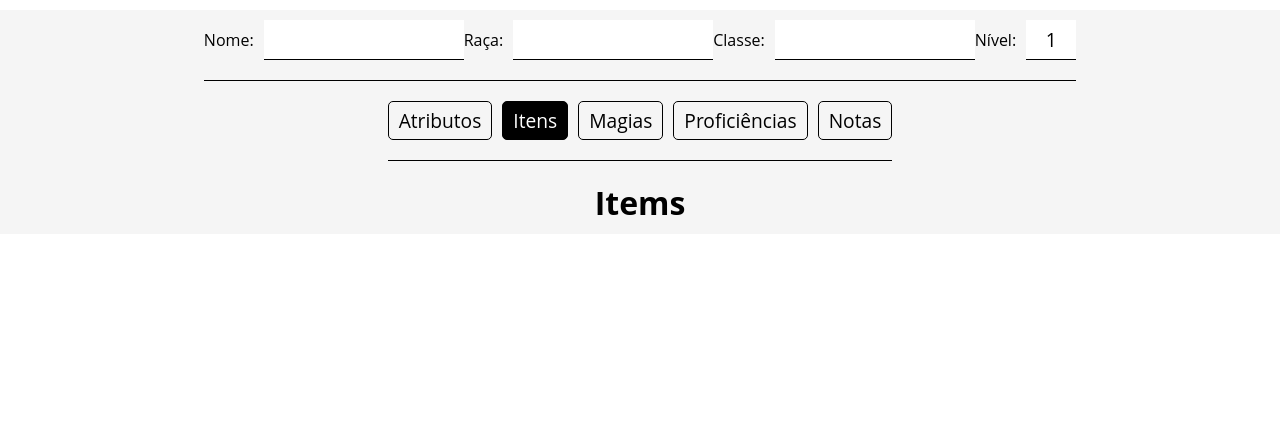
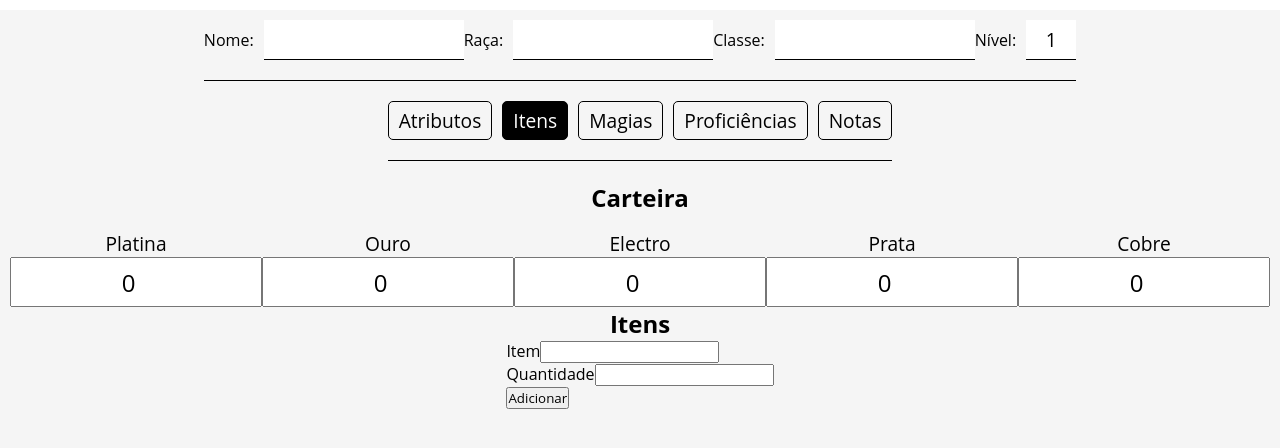
Before and after one commit to R-Takashi/Ficha-Personagem-D-D-5e, a React (Create React App) app in the folder dnd-charsheet/: page / in a window 1280 px wide. Both pictures are taken after a click on the item "Itens". Shown: the top 448 px of the page. Built offline with nearby package versions, Linux system fonts and the light colour scheme.

Commit message:
feat(tab Items): implements tab item with, currency, list items, basic css

```diff
--- a/dnd-charsheet/src/Context/AppProvider.js
+++ b/dnd-charsheet/src/Context/AppProvider.js
@@ -56,6 +56,14 @@ export default function AppProvider({ children }) {
       { name: 'Persuasão', value: attributes[5].mod, prof: false },
     ],
   });
+  const [currency, setCurrency] = useState({
+    platinum: 0,
+    gold: 0,
+    electrum: 0,
+    silver: 0,
+    copper: 0,
+  });
+  const [listItems, setListItems] = useState([]);
 
   useEffect(() => {
     const bonus = Math.floor((level - 1) / 4) + 2;
@@ -102,7 +110,9 @@ export default function AppProvider({ children }) {
     proficiencyBonus,
     lifePoints, setLifePoints,
     movement, setMovement,
-    skills, setSkills
+    skills, setSkills,
+    currency, setCurrency,
+    listItems, setListItems,
   };
 
 
--- a/dnd-charsheet/src/components/AllTabs/Attributes.tsx
+++ b/dnd-charsheet/src/components/AllTabs/Attributes.tsx
@@ -23,8 +23,6 @@ const CardAttributeStyle = styled.div`
     font-size: 1.2rem;
   }
 
-
-
   div {
     display: flex;
     width: 100%;
@@ -36,10 +34,26 @@ const CardAttributeStyle = styled.div`
 
     }
 
-    .prof {
+    .SaveProf {
       width: 50%;
       display: flex;
       justify-content: space-around;
+      flex-direction: column;
+      align-items: center;
+    }
+
+    .CheckSave {
+      display: flex;
+      justify-content: space-around;
+      align-items: center;
+      width: 80%;
+    }
+
+    .Mod {
+      width: 50%;
+      display: flex;
+      justify-content: space-around;
+      flex-direction: column;
       align-items: center;
     }
   }
@@ -361,7 +375,7 @@ export default function Attributes() {
               onChange={ changeAttribute }
             />
             <div>
-              <p>
+              <p className='Mod'>
                 <span>Mod</span>
                 { attribute.mod > 0 ?
                   <span>{` +${ attribute.mod }`}</span> :
@@ -369,10 +383,11 @@ export default function Attributes() {
                 }
               </p>
 
-              <p className='prof'>
-                <span>Salvaguarda</span>
-                <label htmlFor={ attribute.name }>
+              <p className='SaveProf'>
+                <label htmlFor={ attribute.name } className='CheckSave'>
+                    <p>Salvaguarda</p>
                       <input
+                        id={ attribute.name }
                         name={ attribute.name }
                         type="checkbox"
                         checked={ attribute.prof }
@@ -389,7 +404,7 @@ export default function Attributes() {
         )) }
       </section>
 
-      <h3>Perícias</h3>
+      <h3 className='TitleSkills'>Perícias</h3>
 
       <section className='SkillsSection'>
 
@@ -400,6 +415,7 @@ export default function Attributes() {
               <p>{ skill.name }</p>
               <p>{ skill.value }</p>
               <input
+                id={ skill.name }
                 name={ skill.name }
                 type="checkbox"
                 checked={ skill.prof }
@@ -417,6 +433,7 @@ export default function Attributes() {
               <p>{ skill.name }</p>
               <p>{ skill.value }</p>
               <input
+                id={ skill.name }
                 name={ skill.name }
                 type="checkbox"
                 checked={ skill.prof }
@@ -433,6 +450,7 @@ export default function Attributes() {
               <p>{ skill.name }</p>
               <p>{ skill.value }</p>
               <input
+                id={ skill.name }
                 name={ skill.name }
                 type="checkbox"
                 checked={ skill.prof }
@@ -449,6 +467,7 @@ export default function Attributes() {
               <p>{ skill.name }</p>
               <p>{ skill.value }</p>
               <input
+                id={ skill.name }
                 name={ skill.name }
                 type="checkbox"
                 checked={ skill.prof }
@@ -465,6 +484,7 @@ export default function Attributes() {
               <p>{ skill.name }</p>
               <p>{ skill.value }</p>
               <input
+                id={ skill.name }
                 name={ skill.name }
                 type="checkbox"
                 checked={ skill.prof }
--- a/dnd-charsheet/src/components/AllTabs/Items.tsx
+++ b/dnd-charsheet/src/components/AllTabs/Items.tsx
@@ -1,15 +1,149 @@
 import React, { useContext } from 'react'
 import AppContext from '../../Context/AppContext'
+import styled from 'styled-components'
+import CardItem from './Items/CardItem';
+
+const ItemsS = styled.div`
+  display: flex;
+  flex-direction: column;
+  align-items: center;
+  justify-content: center;
+  width: 100%;
+
+  .ItemContainer {
+    display: flex;
+    flex-direction: column;
+    align-items: center;
+    justify-content: center;
+    width: 80%;
+  }
+
+  ul {
+    display: flex;
+    align-items: center;
+    justify-content: center;
+    flex-wrap: wrap;
+    width: 100%;
+    margin: 1rem 0;
+    padding: 1rem;
+    gap: 5%;
+  }
+
+
+`;
+
+const CurrencyS = styled.section`
+  display: flex;
+  flex-direction: column;
+
+  .Currency-Container {
+    display: flex;
+    flex-direction: row;
+    justify-content: space-between;
+    align-items: center;
+    width: 100%;
+  }
+
+  .Currency-Container-Item {
+    display: flex;
+    flex-direction: column;
+    align-items: center;
+    justify-content: center;
+    width: 20%;
+  }
+
+  input {
+    width: 100%;
+    text-align: center;
+    height: 50px;
+    font-size: 1.5rem;
+  }
+
+  label {
+    font-size: 1.2rem;
+  }
+
+  h2 {
+    font-size: 1.5rem;
+    margin-bottom: 1rem;
+    text-align: center;
+  }
+`;
+
+type TItem = {
+  name: string;
+  quantity: string;
+  toEdit: boolean;
+}
 
 export default function Items() {
-  const { contentTab, tab } = useContext(AppContext);
+  const { tab, listItems, setListItems, currency, setCurrency } = useContext(AppContext);
+  const [item, setItem] = React.useState<TItem>({ name: '', quantity: '', toEdit: false });
 
   if (tab !== 'Itens') return null;
 
+  const addItem = () => {
+    setListItems([...listItems, item]);
+    return setItem({ name: '', quantity: '', toEdit: false });
+  }
+
   return (
-    <div>
-      {/* { contentTab } */}
-      <h1>Items</h1>
-    </div>
+    <ItemsS>
+
+      <CurrencyS>
+        <h2>Carteira</h2>
+        <div className='Currency-Container'>
+          <div className='Currency-Container-Item'>
+            <label htmlFor='pp'>Platina</label>
+            <input type='number' id='pp' value={currency.platinum} onChange={(e) => setCurrency({ ...currency, platinum: Number(e.target.value) })} />
+          </div>
+          <div className='Currency-Container-Item'>
+            <label htmlFor='gp'>Ouro</label>
+            <input type='number' id='gp' value={currency.gold} onChange={(e) => setCurrency({ ...currency, gold: Number(e.target.value) })} />
+          </div>
+          <div className='Currency-Container-Item'>
+            <label htmlFor='ep'>Electro</label>
+            <input type='number' id='ep' value={currency.electrum} onChange={(e) => setCurrency({ ...currency, electrum: Number(e.target.value) })} />
+          </div>
+          <div className='Currency-Container-Item'>
+            <label htmlFor='sp'>Prata</label>
+            <input type='number' id='sp' value={currency.silver} onChange={(e) => setCurrency({ ...currency, silver: Number(e.target.value) })} />
+          </div>
+          <div className='Currency-Container-Item'>
+            <label htmlFor='cp'>Cobre</label>
+            <input type='number' id='cp' value={currency.copper} onChange={(e) => setCurrency({ ...currency, copper: Number(e.target.value) })} />
+          </div>
+        </div>
+      </CurrencyS>
+
+      <div className='ItemContainer'>
+        <h2>Itens</h2>
+
+          <div>
+          <div>
+            <label htmlFor='item'>Item</label>
+            <input type='text' id='item' value={item.name} onChange={(e) => setItem({ ...item, name: e.target.value })} />
+          </div>
+          <div>
+            <label htmlFor='quantity'>Quantidade</label>
+            <input type='text' id='quantity' value={item.quantity} onChange={(e) => setItem({ ...item, quantity: e.target.value })} />
+          </div>
+            <button
+              type='button'
+              onClick={() => addItem()}
+            >Adicionar</button>
+          </div>
+          <ul>
+            {listItems.map((item: TItem, index: number) => (
+              <CardItem
+                key={index}
+                index={index}
+                {...item}
+              />
+            ))}
+          </ul>
+
+      </div>
+    </ItemsS>
   )
 }
--- /dev/null
+++ b/dnd-charsheet/src/components/AllTabs/Items/CardItem.tsx
@@ -0,0 +1,110 @@
+import React, { useContext } from 'react'
+import AppContext from '../../../Context/AppContext'
+import styled from 'styled-components'
+
+const CardItemS = styled.li`
+  display: flex;
+  flex-direction: row;
+  align-items: center;
+  justify-content: space-around;
+  width: 50%;
+  margin: 1rem 0;
+  padding: 1rem;
+  border: 1px solid black;
+  border-radius: 5px;
+`;
+
+type TItemProps = {
+  index: number;
+  name: string;
+  quantity: string;
+  toEdit?: boolean;
+}
+
+type TItemEdit = {
+  name: string;
+  quantity: string;
+}
+
+
+export default function CardItem(props: TItemProps) {
+  const { index, name, quantity, toEdit} = props;
+  const { listItems, setListItems } = useContext(AppContext);
+  const [editItem, setEditItem] = React.useState<TItemEdit>({ name: '', quantity: '' });
+
+  const handleRemoveItem = (index: number) => {
+    setListItems(listItems.filter((_: any, i: number) => i !== index))
+  }
+
+  const handleEditItem = (index: number) => {
+    if (toEdit) {
+      const newItem = {
+        name: editItem.name,
+        quantity: editItem.quantity,
+        toEdit: false
+      }
+
+      const updatedList = [...listItems];
+      updatedList[index] = newItem;
+      return setListItems(updatedList);
+    }
+
+    setEditItem({
+      name,
+      quantity
+    })
+
+    setListItems(listItems.map((item: any, i: number) => {
+      if (i === index) {
+        return {
+          ...item,
+          toEdit: !item.toEdit
+        }
+      }
+
+      return item;
+    }))
+  }
+
+
+  return (
+    <CardItemS>
+      {
+        toEdit ? (
+          <div>
+            <input
+              type="text"
+              value={editItem.name}
+              onChange={(e) => setEditItem({ ...editItem, name: e.target.value })}
+            />
+            <input
+              type="text"
+              value={editItem.quantity}
+              onChange={(e) => setEditItem({ ...editItem, quantity: e.target.value })}
+            />
+          </div>
+        ) : (
+          <div>
+            <h3>{name}</h3>
+            <h3>{quantity}</h3>
+          </div>
+        )
+      }
+
+      <button
+        type='button'
+        onClick={() => handleEditItem(index)}
+      >
+        {toEdit ? 'Save' : 'Edit'}
+      </button>
+
+      <button
+        type='button'
+        onClick={() => handleRemoveItem(index)}
+      >
+        Delete
+      </button>
+
+    </CardItemS>
+  )
+}
--- a/dnd-charsheet/src/components/AllTabs/Styles/AttributesS.js
+++ b/dnd-charsheet/src/components/AllTabs/Styles/AttributesS.js
@@ -8,6 +8,12 @@ export const AttributesS = styled.div`
   padding-bottom: 20px;
   margin-bottom: 20px;
   width: 100vw;
+
+  .TitleSkills {
+    width: 100%;
+    text-align: center;
+
+  }
 
   .StatusBase1 {
     display: grid;
```
Lines whose indentation alone changed are shown as unchanged.
